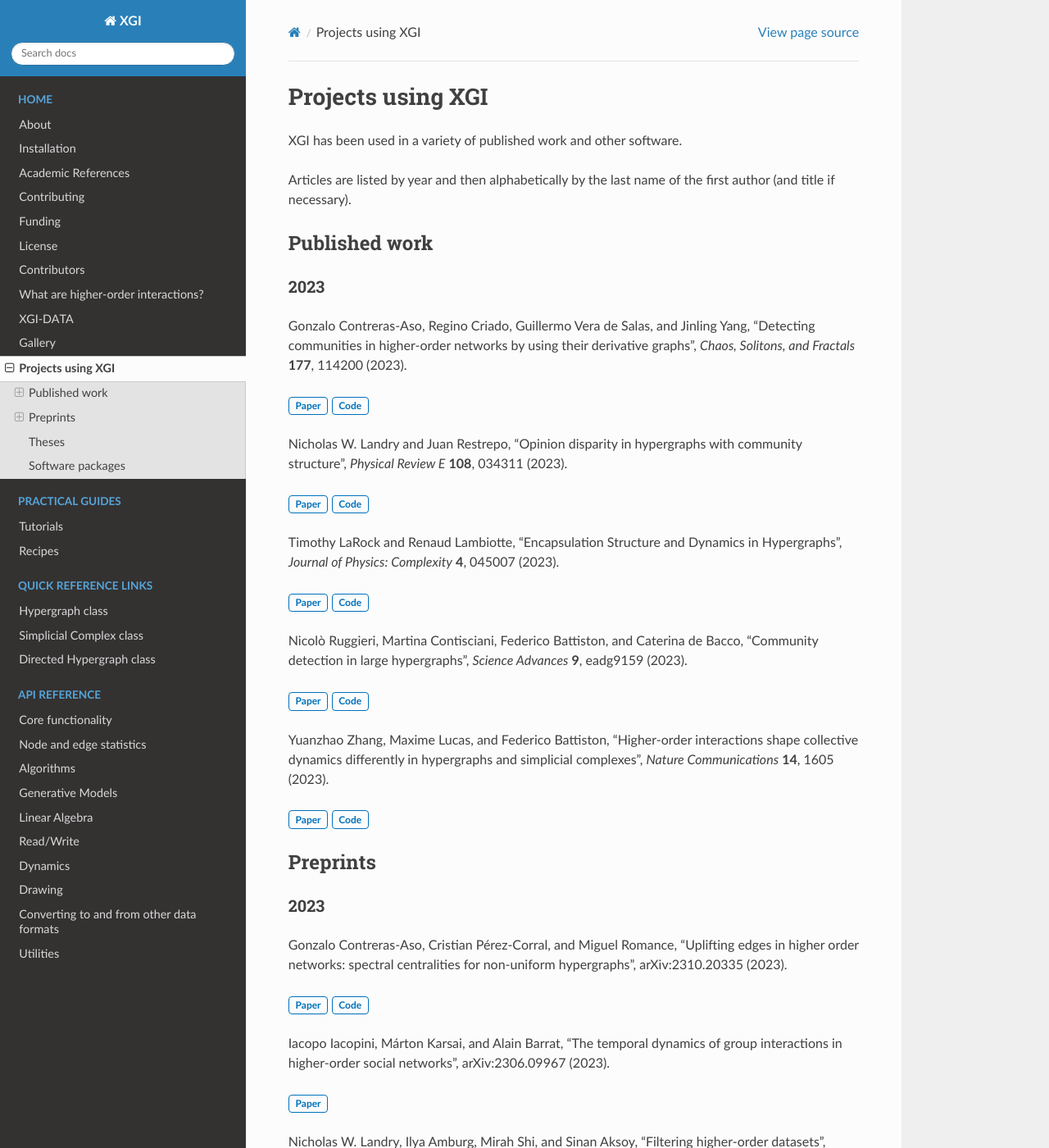
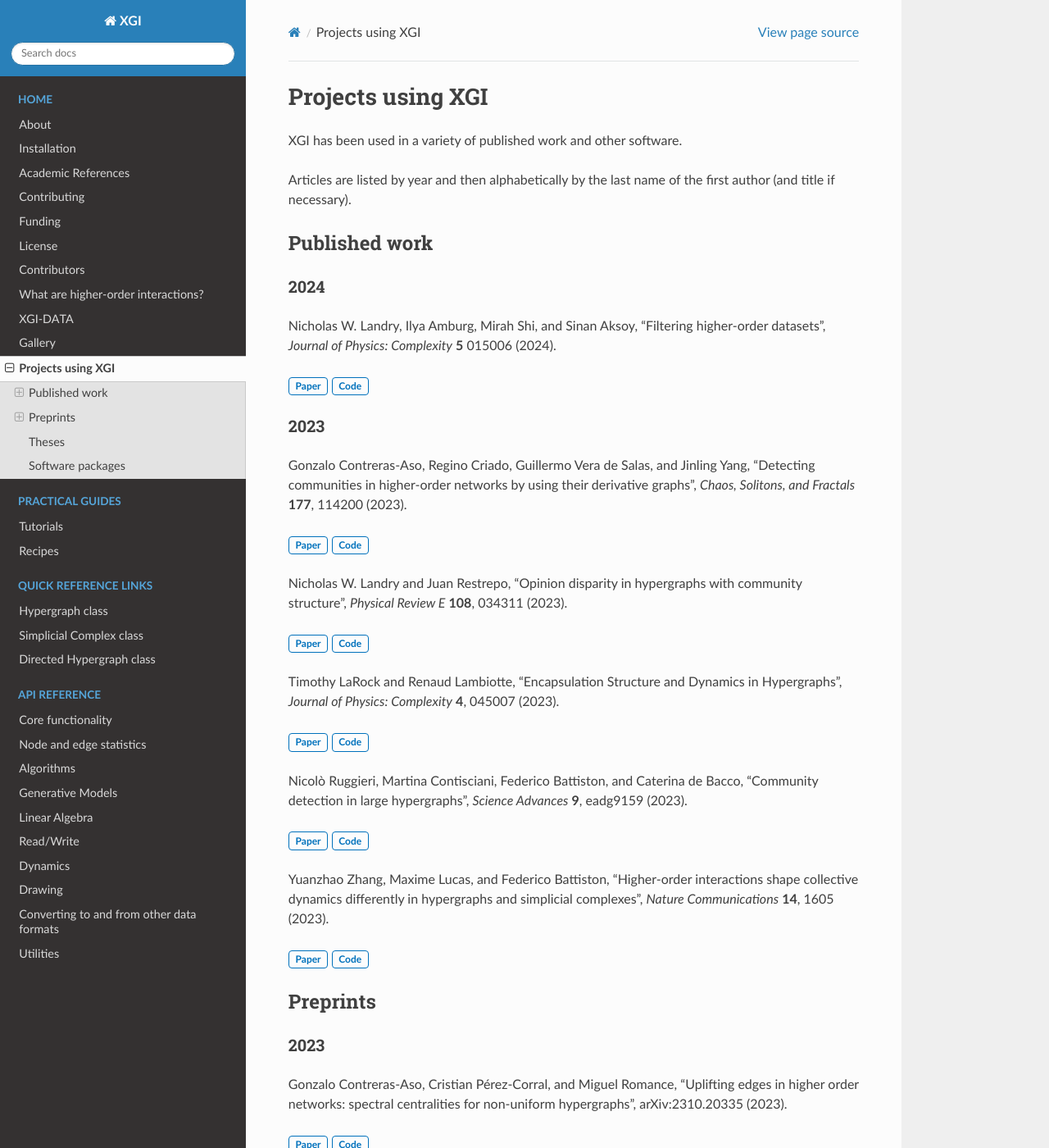
Before and after one commit to xgi-org/xgi, a Sphinx documentation site: the page built from docs/source/using-xgi.rst, in a window 1280 px wide and 1400 px high. Shown: the whole window at 82% size. Built offline with Sphinx 7.4.7 and the Read the Docs theme 2.0.0, drawn with Linux system fonts in a browser that asks for light colours; some of the changed lines change nothing that is shown; some of the changed text lies outside the part shown.

Commit message:
update project list

```diff
--- a/docs/source/using-xgi.rst
+++ b/docs/source/using-xgi.rst
@@ -8,6 +8,14 @@
 
 Published work
 ==============
+
+2024
+----
+
+Nicholas W. Landry, Ilya Amburg, Mirah Shi, and Sinan Aksoy, "Filtering higher-order datasets", *Journal of Physics: Complexity* **5** 015006 (2024).
+
+:bdg-link-primary-line:`Paper <https://doi.org/10.1088/2632-072X/ad253a>`
+:bdg-link-primary-line:`Code <https://github.com/nwlandry/filtering-higher-order-datasets>`
 
 2023
 ----
@@ -53,11 +61,6 @@
 
 :bdg-link-primary-line:`Paper <https://arxiv.org/abs/2306.09967>`
 
-Nicholas W. Landry, Ilya Amburg, Mirah Shi, and Sinan Aksoy, "Filtering higher-order datasets", arXiv:2305.06910 (2023).
-
-:bdg-link-primary-line:`Paper <http://arxiv.org/abs/2305.06910>`
-:bdg-link-primary-line:`Code <https://github.com/nwlandry/filtering-higher-order-datasets>`
-
 Nicholas W. Landry, Jean-Gabriel Young, and Nicole Eikmeier, "The simpliciality of higher-order networks", arXiv:2308.13918 (2023).
 
 :bdg-link-primary-line:`Paper <https://doi.org/10.48550/arXiv.2308.13918>`
@@ -86,3 +89,6 @@
 
 - `simplicial-kuramoto <https://arnaudon.github.io/simplicial-kuramoto>`_
 - `hypercontagion <https://hypercontagion.readthedocs.io/en/latest>`_
+- `pynetflow <https://github.com/anthbapt/pynetflow>`_
+- `segram <https://github.com/sztal/segram>`_
+- `hyperspec <https://github.com/yaml-programming/hyperspec>`_
```
